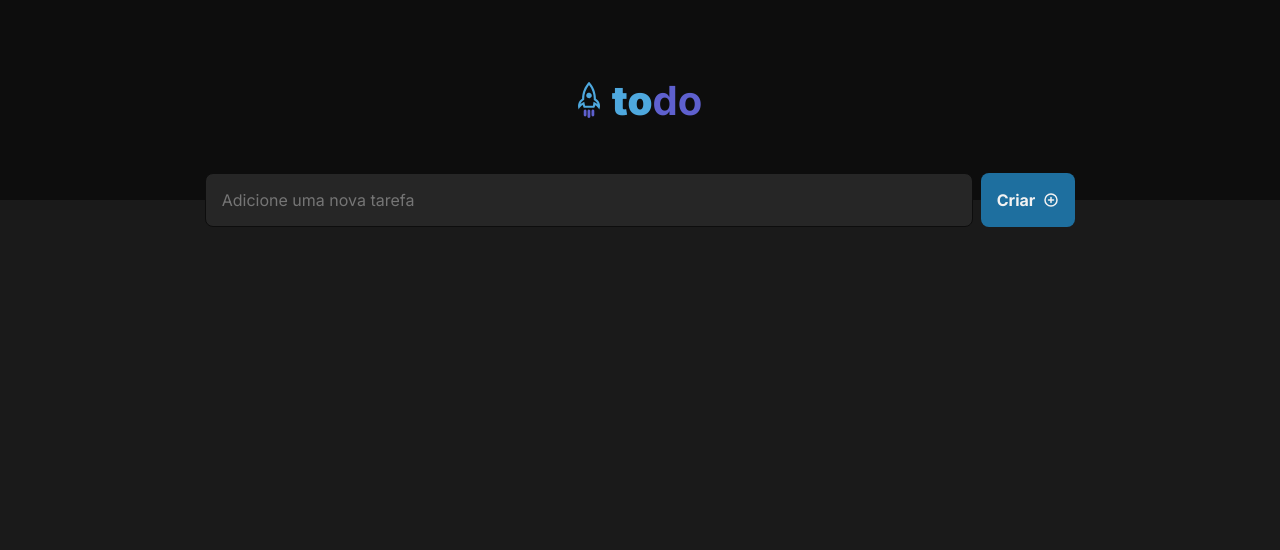
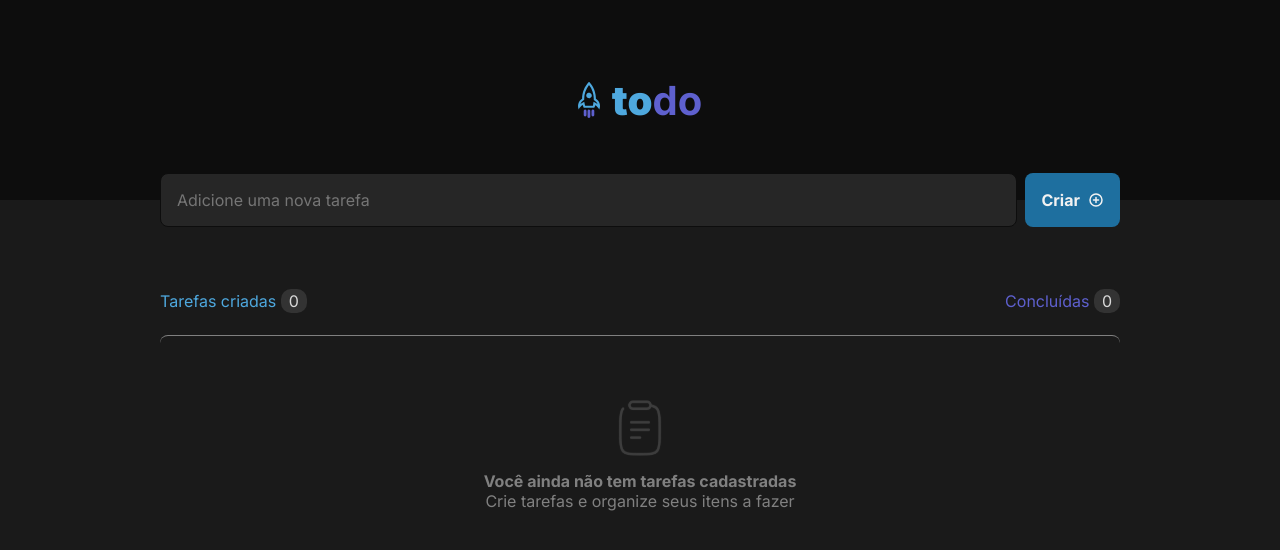
Before and after one commit to RafaelJaber/to-do, a React (Vite) app: page / in a window 1280 px wide. Shown: the top 550 px of the page. Built offline with nearby package versions, Linux system fonts and the light colour scheme.

Commit message:
Implementado o componente para exibir a listagem de tarefas criadas

```diff
--- /dev/null
+++ b/src/App.module.css
@@ -0,0 +1,3 @@
+.content {
+    padding: 0 10rem;
+}
--- a/src/App.tsx
+++ b/src/App.tsx
@@ -1,6 +1,8 @@
 import { Header } from "./components/Header.tsx";
 import { CreateTask } from "./components/CreateTask.tsx";
+import { Tasks } from "./components/Tasks.tsx";
 
+import styles from './App.module.css';
 
 function App() {
 
@@ -8,7 +10,10 @@ function App() {
     return (
         <div>
             <Header/>
-            <CreateTask/>
+            <div className={ styles.content }>
+                <CreateTask/>
+                <Tasks/>
+            </div>
         </div>
     )
 }
--- a/src/components/CreateTask.module.css
+++ b/src/components/CreateTask.module.css
@@ -11,5 +11,5 @@
 }
 
 .addTask input[type='text'] {
-    width: 60%;
+    width: 100%;
 }
--- /dev/null
+++ b/src/components/Tasks.module.css
@@ -0,0 +1,45 @@
+.tasks {
+    margin: 4rem auto;
+}
+
+.header {
+    display: flex;
+    justify-content: space-between;
+    margin-bottom: 1.5rem;
+}
+
+.createdTaskParagraph  {
+    color: var(--blue-300);
+}
+
+.paragraphTasksCompleted {
+    color: var(--purple-500);
+}
+
+.header p span {
+    background: var(--gray-400);
+    color: var(--gray-200);
+    padding: 0.125rem 0.5rem;
+    border-radius: 10px;
+}
+
+.tasksList {}
+
+.noItem {
+    border-top: 1px solid var(--gray-300);
+    border-radius: 8px;
+    padding-top: 4rem;
+    display: flex;
+    flex-direction: column;
+    justify-content: center;
+    align-items: center;
+}
+
+.noItem img {
+    margin-bottom: 1rem;
+}
+
+.paragraphBold {
+    font-weight: 700;
+    line-height: 1.2;
+}
--- /dev/null
+++ b/src/components/Tasks.tsx
@@ -0,0 +1,24 @@
+import styles from './Tasks.module.css';
+import clipboardIcon from '../assets/clipboard.svg';
+
+export function Tasks() {
+    return (
+        <div className={ styles.tasks }>
+            <header className={ styles.header }>
+                <p className={ styles.createdTaskParagraph }>Tarefas criadas <span>0</span></p>
+                <p className={ styles.paragraphTasksCompleted }>Concluídas <span>0</span></p>
+            </header>
+            <div className={ styles.tasksList }>
+                <div className={ styles.noItem }>
+                    <img src={ clipboardIcon } alt="Ícone Clipboard"/>
+                    <p className={ styles.paragraphBold }>
+                        Você ainda não tem tarefas cadastradas
+                    </p>
+                    <p>
+                        Crie tarefas e organize seus itens a fazer
+                    </p>
+                </div>
+            </div>
+        </div>
+    )
+}
```
Also changed, not shown: src/assets/clipboard.svg (added).
